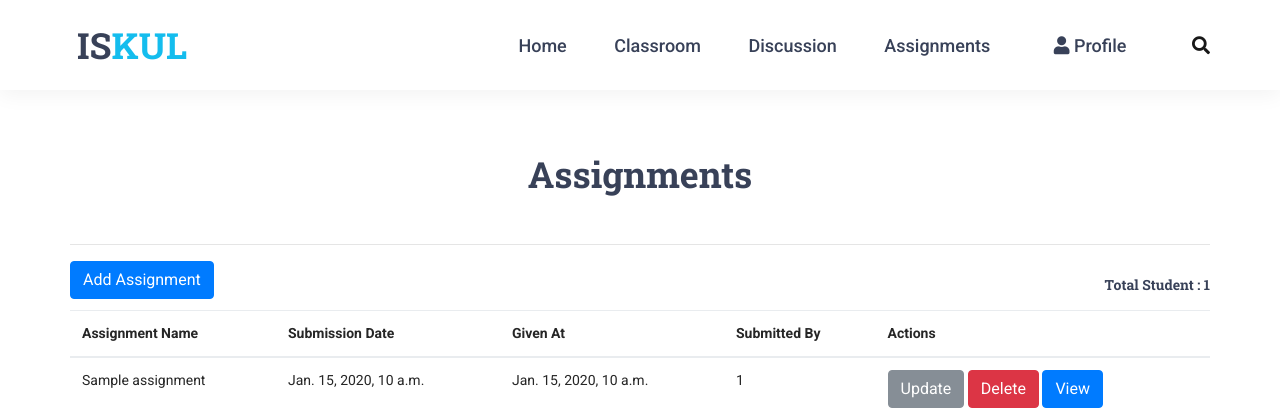
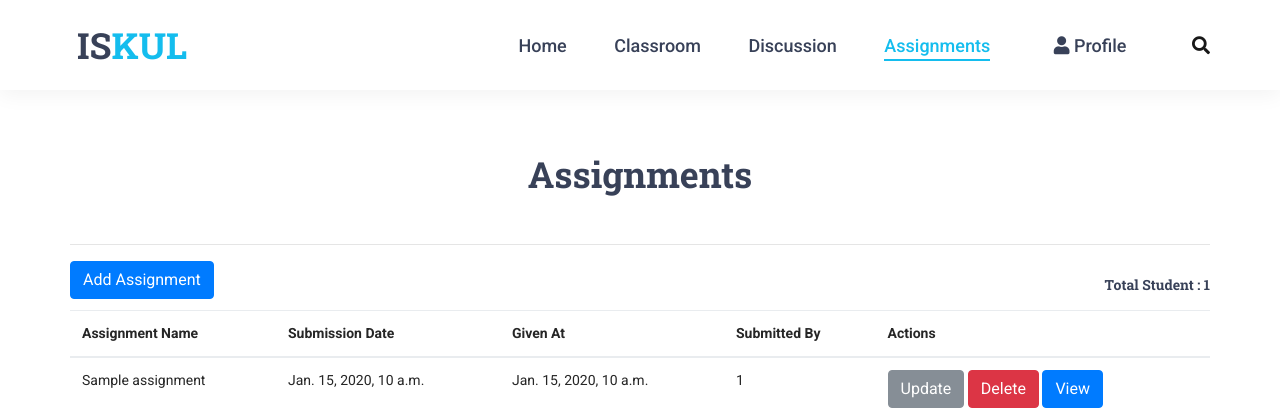
Before and after one commit to geekyarthurs/iskul, a Django app: template assignment/templates/assignment/teacher_index.html in a window 1280 px wide. Shown: the top 420 px of the page. Run offline with Django 3.2, Linux system fonts and the light colour scheme; the template is opened without the code that fills it: most values are stand-ins (such as "Sample title", 1, 10 or a date in 2020); some libraries are stand-ins or nearby versions.

Commit message:
nav update

```diff
--- a/assignment/templates/assignment/base.html
+++ b/assignment/templates/assignment/base.html
@@ -60,7 +60,7 @@
 										{% endif %}
 										<li class="{% if request.path == discussion %} active {%endif%}"><a
 												href="{%url 'discussions:home'%}">Discussion</a></li>
-										<li class="{% if request.path == assignment %} active {%endif%}"><a
+										<li class=" active"><a
 												href="{%url 'assignment:home'%}">Assignments</a></li>
 										<li class="nav-item dropdown">
 											<a class="nav-link " href="#" id="navbarDropdown" data-toggle="dropdown"
```
